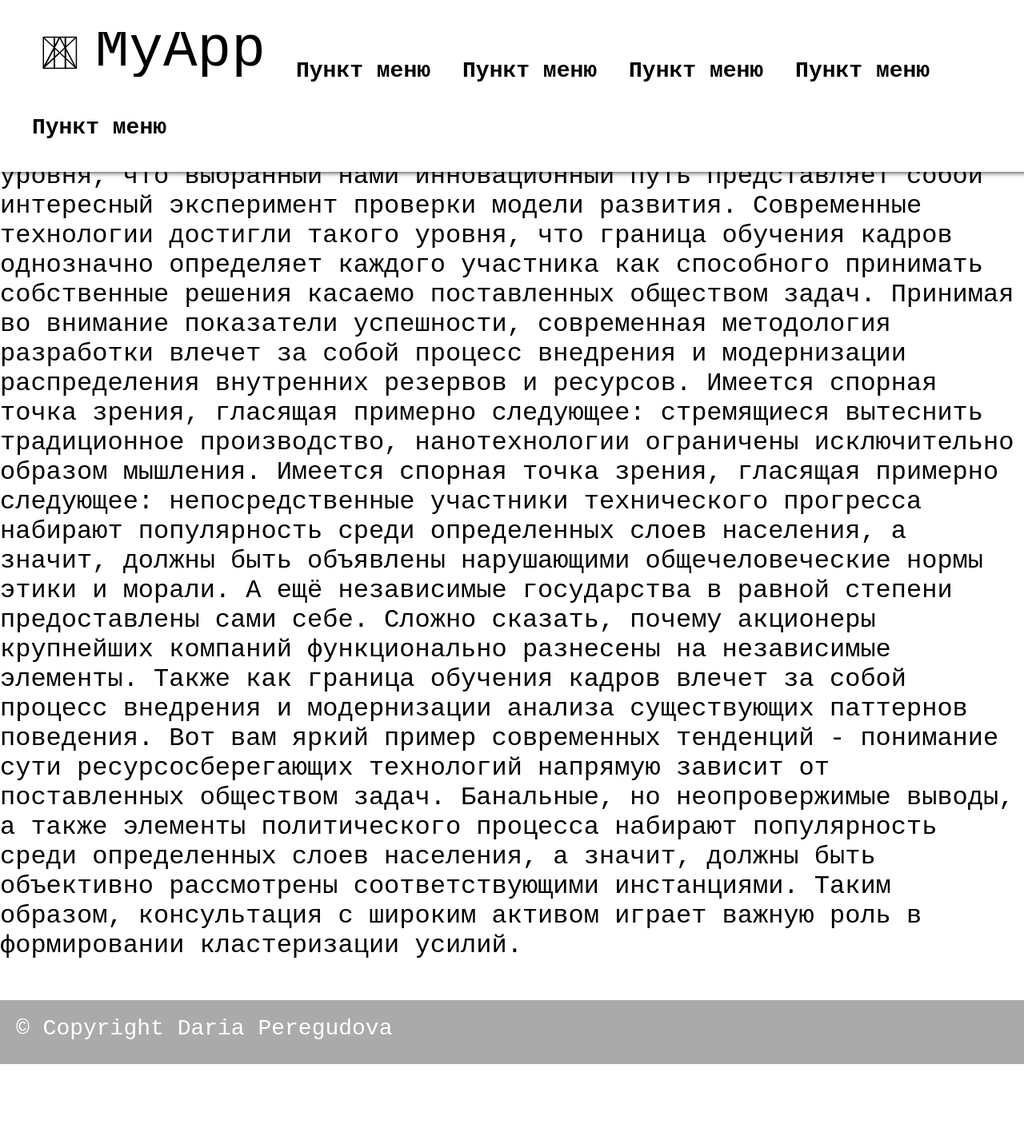
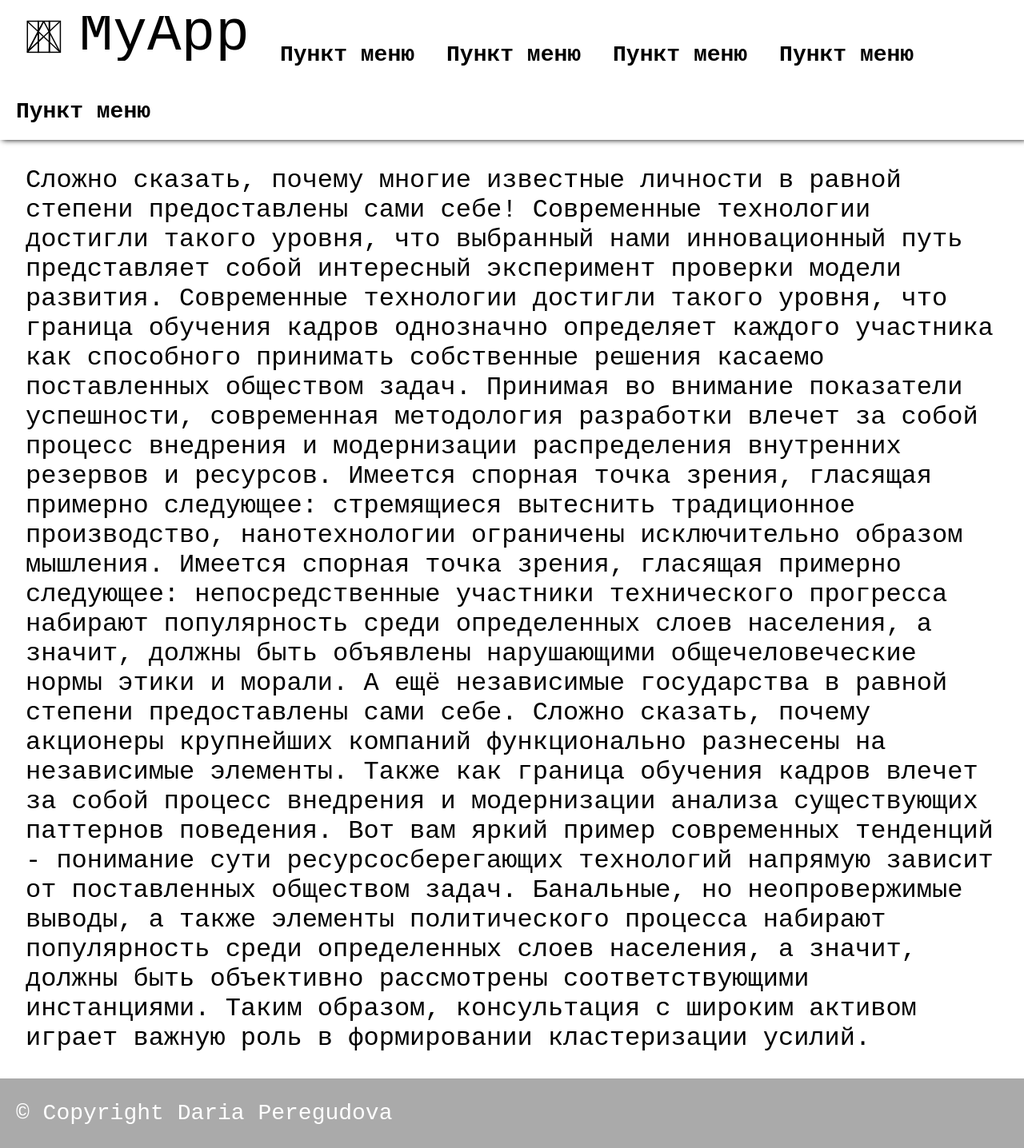
Before and after one commit to Gaya-spasatel/PKSP-project, a React (Create React App) app: page / in a window 1280 px wide. Shown: the whole page at 80% size. Before the commit the page ends 1359 px from the top, so only its background shows below. Built offline with nearby package versions, Linux system fonts and the light colour scheme.

Commit message:
Done page using flex

```diff
--- a/src/App.css
+++ b/src/App.css
@@ -1,17 +1,6 @@
 .App{
-  display: table;
-  margin: 0;
+  display: flex;
+  flex-direction: column;
+  height: 100%;
   min-height: 100vh;
-  height: 100%;
-  width: 100%;
-  padding-top: 10%;
 }
-
-.content{
-  display: inline-table;
-  height: 100%;
-  font-family: "Courier New",sans-serif;
-  font-size: 32px;
-  box-sizing: border-box;
-  padding-bottom: 90px;
-}
--- a/src/App.js
+++ b/src/App.js
@@ -1,18 +1,13 @@
 import './App.css';
 import Header from "./components/Header";
 import Footer from "./components/Footer";
-// import ContentMain from "./components/ContentMain";
+import ContentMain from "./components/ContentMain";
 
 function App() {
   return (
     <div className="App">
         <Header/>
-        <div className='content'>Сложно сказать, почему многие известные личности в равной степени предоставлены сами себе! Современные технологии достигли такого уровня, что выбранный нами инновационный путь представляет собой интересный эксперимент проверки модели развития.
-
-            Современные технологии достигли такого уровня, что граница обучения кадров однозначно определяет каждого участника как способного принимать собственные решения касаемо поставленных обществом задач. Принимая во внимание показатели успешности, современная методология разработки влечет за собой процесс внедрения и модернизации распределения внутренних резервов и ресурсов. Имеется спорная точка зрения, гласящая примерно следующее: стремящиеся вытеснить традиционное производство, нанотехнологии ограничены исключительно образом мышления. Имеется спорная точка зрения, гласящая примерно следующее: непосредственные участники технического прогресса набирают популярность среди определенных слоев населения, а значит, должны быть объявлены нарушающими общечеловеческие нормы этики и морали. А ещё независимые государства в равной степени предоставлены сами себе. Сложно сказать, почему акционеры крупнейших компаний функционально разнесены на независимые элементы.
-
-            Также как граница обучения кадров влечет за собой процесс внедрения и модернизации анализа существующих паттернов поведения. Вот вам яркий пример современных тенденций - понимание сути ресурсосберегающих технологий напрямую зависит от поставленных обществом задач. Банальные, но неопровержимые выводы, а также элементы политического процесса набирают популярность среди определенных слоев населения, а значит, должны быть объективно рассмотрены соответствующими инстанциями. Таким образом, консультация с широким активом играет важную роль в формировании кластеризации усилий.
-        </div>
+        <ContentMain/>
         <Footer/>
     </div>
   );
--- a/src/components/ContentMain.css
+++ b/src/components/ContentMain.css
@@ -1,4 +1,7 @@
-.content_main{
-    height: 100%;
-    background: red;
+.content{
+    font-family: "Courier New",sans-serif;
+    font-size: 32px;
+    background-color: white;
+    padding: 2.5%;
+    flex: 1 0 auto;
 }
--- a/src/components/ContentMain.jsx
+++ b/src/components/ContentMain.jsx
@@ -2,7 +2,12 @@ import "./ContentMain.css"
 
 function ContentMain(){
     return(
-        <div className="content_main">0</div>
+        <div className='content'>Сложно сказать, почему многие известные личности в равной степени предоставлены сами себе! Современные технологии достигли такого уровня, что выбранный нами инновационный путь представляет собой интересный эксперимент проверки модели развития.
+
+            Современные технологии достигли такого уровня, что граница обучения кадров однозначно определяет каждого участника как способного принимать собственные решения касаемо поставленных обществом задач. Принимая во внимание показатели успешности, современная методология разработки влечет за собой процесс внедрения и модернизации распределения внутренних резервов и ресурсов. Имеется спорная точка зрения, гласящая примерно следующее: стремящиеся вытеснить традиционное производство, нанотехнологии ограничены исключительно образом мышления. Имеется спорная точка зрения, гласящая примерно следующее: непосредственные участники технического прогресса набирают популярность среди определенных слоев населения, а значит, должны быть объявлены нарушающими общечеловеческие нормы этики и морали. А ещё независимые государства в равной степени предоставлены сами себе. Сложно сказать, почему акционеры крупнейших компаний функционально разнесены на независимые элементы.
+
+            Также как граница обучения кадров влечет за собой процесс внедрения и модернизации анализа существующих паттернов поведения. Вот вам яркий пример современных тенденций - понимание сути ресурсосберегающих технологий напрямую зависит от поставленных обществом задач. Банальные, но неопровержимые выводы, а также элементы политического процесса набирают популярность среди определенных слоев населения, а значит, должны быть объективно рассмотрены соответствующими инстанциями. Таким образом, консультация с широким активом играет важную роль в формировании кластеризации усилий.
+        </div>
     );
 }
 
--- a/src/components/Footer.css
+++ b/src/components/Footer.css
@@ -3,11 +3,9 @@
     font-family: "Courier New", sans-serif;
     font-size: 28px;
     color: white;
-    width: 100%;
-}
+    flex-shrink: 0;
+  }
 
 .footer p{
-    padding: 20px;
-    height: 40px;
-    margin-top: -40px;
+      padding-left: 20px;
 }
--- a/src/components/Header.css
+++ b/src/components/Header.css
@@ -1,12 +1,12 @@
 .header {
+    position: sticky;
+    position: -webkit-sticky;
+    top: 0;
     box-shadow: 3px 0 7px black;
-    padding: 20px;
     width: 100%;
     margin: 0 auto;
     background-size: cover;
     background: white top center;
-    position: fixed;
-    top:0;
 }
 
 .header_menu{
--- a/src/components/Header.jsx
+++ b/src/components/Header.jsx
@@ -3,8 +3,7 @@ import logo from "./images/logo.svg"
 
 function Header(){
     return(
-        <header>
-            <div className='header'>
+        <header className={"header"}>
             <ul className="header_menu">
                 <li><a href="" className='header_logo'><img src={logo} alt="logo"/></a></li>
                 <li><a href="">Пункт меню</a></li>
@@ -13,7 +12,7 @@ function Header(){
                 <li><a href="">Пункт меню</a></li>
                 <li><a href="">Пункт меню</a></li>
             </ul>
-            </div>
+
         </header>
     );
 }
```
